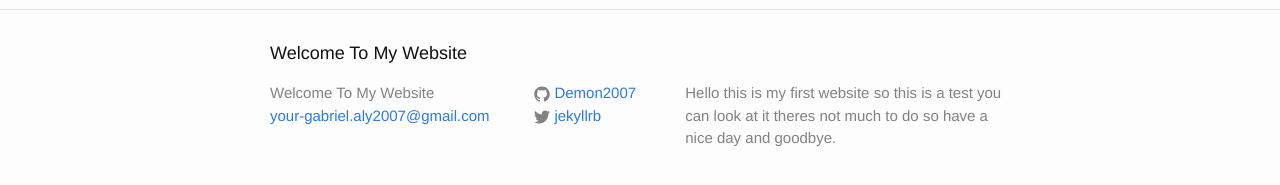
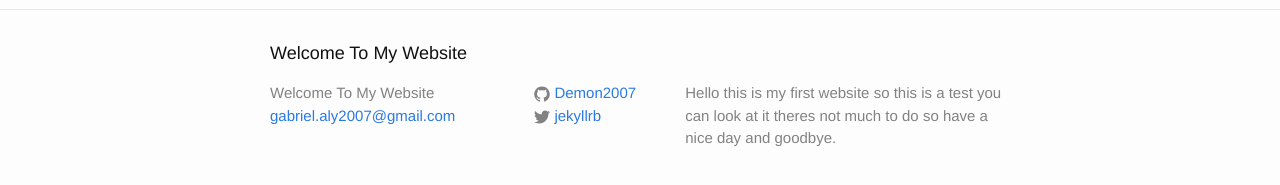
Before and after one commit to Demon2007/Demon2007.github.io, a Jekyll site: the page built from index.html, in a window 1280 px wide. Shown: the part 287-472 px from the top of the page. Built offline with Jekyll 4.4.1, drawn with Linux system fonts in a browser that asks for light colours.

Commit message:
Update _config.yml

```diff
--- a/_config.yml
+++ b/_config.yml
@@ -7,7 +7,7 @@
 
 # Site settings
 title: Welcome To My Website
-email: your-gabriel.aly2007@gmail.com
+email: gabriel.aly2007@gmail.com
 description: > # this means to ignore newlines until "baseurl:"
   Hello this is my first website so this is a test you can look at it theres not much to do so have a nice day and goodbye.
 baseurl: "" # the subpath of your site, e.g. /blog
```
